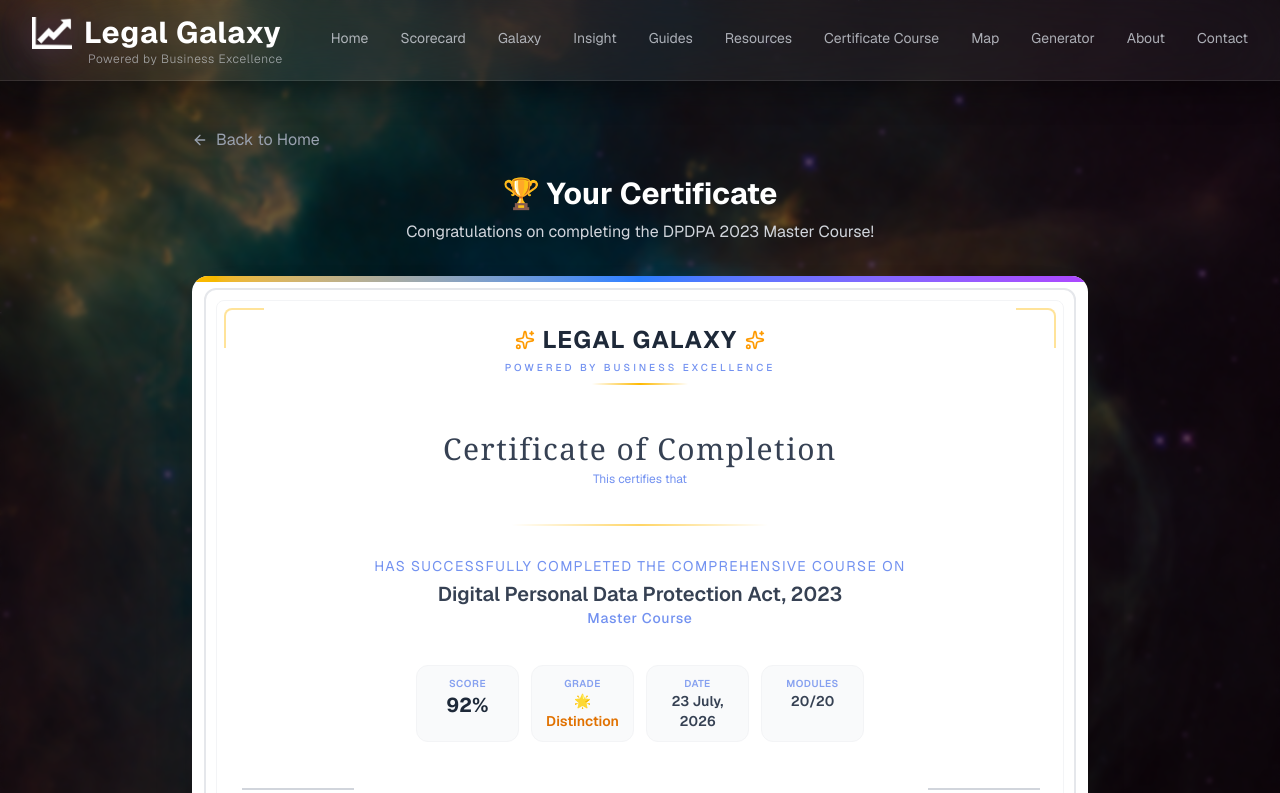
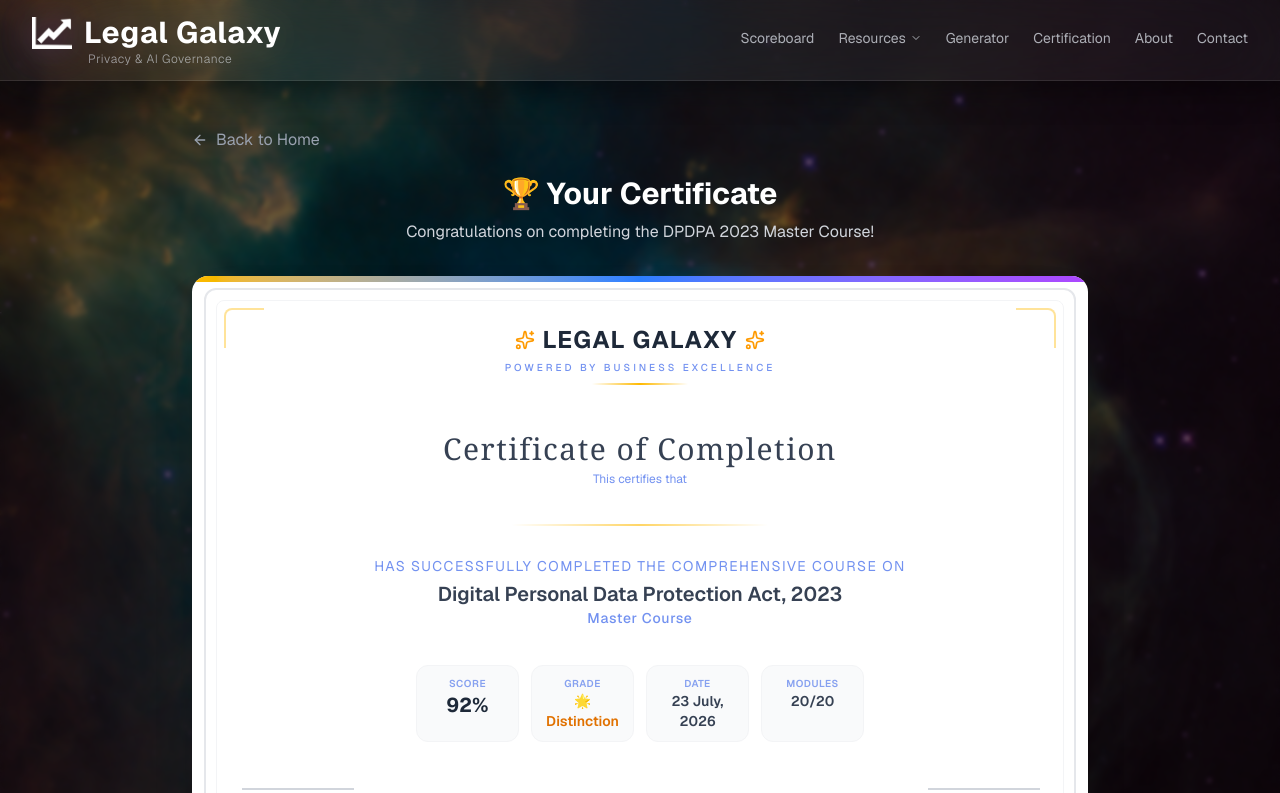
Before and after one commit to yashkulshrestha1102/data-protection-galaxy, a Next.js app: page /certificate in a window 1280 px wide. Shown: the top 793 px of the page. Built offline with nearby package versions, Linux system fonts and the light colour scheme.

Commit message:
brand constitency theek hui kya

```diff
--- a/app/layout.tsx
+++ b/app/layout.tsx
@@ -19,7 +19,7 @@ const geistMono = Geist_Mono({
 });
 
 export const metadata: Metadata = {
-  title: "Legal Galaxy | Data Protection",
+  title: "Legal Galaxy |  Privacy & AI Governance",
   description: "Your interactive guide to understanding the Digital Personal Data Protection Act, 2023",
 };
 
--- a/components/layout/Header.tsx
+++ b/components/layout/Header.tsx
@@ -3,76 +3,162 @@
 import Link from "next/link";
 import { usePathname } from "next/navigation";
 import { useState } from "react";
-import { Menu, X } from "lucide-react";
+import { Menu, X, ChevronDown } from "lucide-react";
 
+// ===== NEW NAVIGATION STRUCTURE =====
+// Home removed, Resources dropdown added
 const navLinks = [
-  { href: "/", label: "Home" },
-  { href: "/scorecard", label: "Scorecard" },
-  { href: "/galaxy", label: "Galaxy" },
-  { href: "/insight", label: "Insight" },
-   { href: "/resources/guides", label: "Guides" },
-  { href: "/resources", label: "Resources" },
-{ href: "/certificate-course", label: "Certificate Course" },
-   { href: "/map", label: "Map" },
+  { href: "/scorecard", label: "Scoreboard" },
   { href: "/generator", label: "Generator" },
+  { href: "/certificate-course", label: "Certification Course" },
   { href: "/about", label: "About" },
   { href: "/contact", label: "Contact" },
 ];
 
+// ===== RESOURCES DROPDOWN ITEMS =====
+const resourcesDropdown = [
+  { href: "/galaxy", label: "Galaxy" },
+  { href: "/insight", label: "Insights" },
+  { href: "/resources/guides", label: "Guides" },
+  { href: "/map", label: "Map" },
+];
+
 export const Header = () => {
   const [isOpen, setIsOpen] = useState(false);
+  const [isResourcesOpen, setIsResourcesOpen] = useState(false);
   const pathname = usePathname();
 
   return (
     <header className="fixed top-0 left-0 right-0 z-50 bg-white/5 backdrop-blur-2xl border-b border-white/10 shadow-[0_8px_32px_rgba(0,0,0,0.4)]">
       <div className="max-w-7xl mx-auto px-4 sm:px-6 lg:px-8">
         <div className="flex items-center justify-between h-20">
-          {/* Logo Section - Updated with Bigger Logo */}
+          {/* ===== LOGO ===== */}
           <Link href="/" className="flex flex-col group cursor-pointer" prefetch={true}>
             <div className="flex items-center gap-3">
               <div className="relative">
-                {/* Glow Effect - Enhanced */}
                 <div className="absolute inset-0 bg-purple-400/20 blur-2xl rounded-full group-hover:bg-purple-400/30 transition-all scale-150" />
-
-                {/* Company Logo - Bigger & Better Visible */}
                 <img
                   src="/images/logo.png"
-                  alt="Business Excellence Logo"
+                  alt="Legal Galaxy Logo"
                   className="w-10 h-10 object-contain relative z-10 group-hover:scale-110 group-hover:rotate-6 transition-all duration-300 drop-shadow-[0_0_15px_rgba(168,85,247,0.3)]"
                 />
               </div>
-              {/* Text - Adjusted spacing */}
               <span className="text-2xl md:text-3xl font-bold text-white tracking-wide drop-shadow-[0_0_20px_rgba(255,255,255,0.15)]">
                 Legal Galaxy
               </span>
             </div>
             <span className="text-[10px] md:text-xs text-gray-300/70 tracking-wider ml-14 -mt-0.5 font-light">
-              Powered by Business Excellence
+              Privacy & AI Governance
             </span>
           </Link>
 
-          {/* Desktop Navigation */}
-          <nav className="hidden md:flex items-center gap-8">
-            {navLinks.map((link) => {
-              const isActive = pathname === link.href;
-              return (
+          {/* ===== DESKTOP NAVIGATION ===== */}
+          <nav className="hidden md:flex items-center gap-6">
+            {/* Scoreboard */}
             <Link
-                  key={link.href}
-                  href={link.href}
+              href="/scorecard"
               prefetch={true}
               className={`text-sm transition-all duration-200 ${
-                    isActive
+                pathname === "/scorecard"
                   ? 'text-white font-semibold border-b-2 border-purple-400 pb-1'
                   : 'text-gray-300/80 hover:text-white hover:border-b-2 hover:border-purple-400/50 pb-1'
               }`}
             >
-                  {link.label}
+              Scoreboard
             </Link>
-              );
-            })}
+
+            {/* Resources Dropdown */}
+            <div
+              className="relative"
+              onMouseEnter={() => setIsResourcesOpen(true)}
+              onMouseLeave={() => setIsResourcesOpen(false)}
+            >
+              <button
+                className={`text-sm transition-all duration-200 flex items-center gap-1 ${
+                  resourcesDropdown.some(item => pathname === item.href)
+                    ? 'text-white font-semibold border-b-2 border-purple-400 pb-1'
+                    : 'text-gray-300/80 hover:text-white hover:border-b-2 hover:border-purple-400/50 pb-1'
+                }`}
+              >
+                Resources
+                <ChevronDown className={`w-3 h-3 transition-transform ${isResourcesOpen ? 'rotate-180' : ''}`} />
+              </button>
+
+              {/* Dropdown Menu */}
+              {isResourcesOpen && (
+                <div className="absolute top-full left-0 mt-2 w-48 bg-black/90 backdrop-blur-2xl border border-white/10 rounded-xl shadow-2xl py-2">
+                  {resourcesDropdown.map((item) => (
+                    <Link
+                      key={item.href}
+                      href={item.href}
+                      prefetch={true}
+                      className={`block px-4 py-2.5 text-sm transition-colors ${
+                        pathname === item.href
+                          ? 'text-white bg-purple-500/20'
+                          : 'text-gray-300/80 hover:text-white hover:bg-white/10'
+                      }`}
+                    >
+                      {item.label}
+                    </Link>
+                  ))}
+                </div>
+              )}
+            </div>
+
+            {/* Generator */}
+            <Link
+              href="/generator"
+              prefetch={true}
+              className={`text-sm transition-all duration-200 ${
+                pathname === "/generator"
+                  ? 'text-white font-semibold border-b-2 border-purple-400 pb-1'
+                  : 'text-gray-300/80 hover:text-white hover:border-b-2 hover:border-purple-400/50 pb-1'
+              }`}
+            >
+              Generator
+            </Link>
+
+            {/* Certification Course */}
+            <Link
+              href="/certificate-course"
+              prefetch={true}
+              className={`text-sm transition-all duration-200 ${
+                pathname === "/certificate-course"
+                  ? 'text-white font-semibold border-b-2 border-purple-400 pb-1'
+                  : 'text-gray-300/80 hover:text-white hover:border-b-2 hover:border-purple-400/50 pb-1'
+              }`}
+            >
+              Certification
+            </Link>
+
+            {/* About */}
+            <Link
+              href="/about"
+              prefetch={true}
+              className={`text-sm transition-all duration-200 ${
+                pathname === "/about"
+                  ? 'text-white font-semibold border-b-2 border-purple-400 pb-1'
+                  : 'text-gray-300/80 hover:text-white hover:border-b-2 hover:border-purple-400/50 pb-1'
+              }`}
+            >
+              About
+            </Link>
+
+            {/* Contact */}
+            <Link
+              href="/contact"
+              prefetch={true}
+              className={`text-sm transition-all duration-200 ${
+                pathname === "/contact"
+                  ? 'text-white font-semibold border-b-2 border-purple-400 pb-1'
+                  : 'text-gray-300/80 hover:text-white hover:border-b-2 hover:border-purple-400/50 pb-1'
+              }`}
+            >
+              Contact
+            </Link>
           </nav>
 
-          {/* Mobile Menu Button */}
+          {/* ===== MOBILE MENU BUTTON ===== */}
           <button
             onClick={() => setIsOpen(!isOpen)}
             className="md:hidden text-white p-2 hover:bg-white/10 rounded-lg transition-colors"
@@ -82,28 +168,99 @@ export const Header = () => {
           </button>
         </div>
 
-        {/* Mobile Navigation */}
+        {/* ===== MOBILE NAVIGATION ===== */}
         {isOpen && (
           <div className="md:hidden py-4 border-t border-white/10 bg-white/5 backdrop-blur-xl">
-            <nav className="flex flex-col gap-2">
-              {navLinks.map((link) => {
-                const isActive = pathname === link.href;
-                return (
+            <nav className="flex flex-col gap-1">
+              {/* Scoreboard */}
               <Link
-                    key={link.href}
-                    href={link.href}
+                href="/scorecard"
                 prefetch={true}
                 onClick={() => setIsOpen(false)}
                 className={`px-4 py-2.5 rounded-lg transition-all ${
-                      isActive
+                  pathname === "/scorecard"
                     ? 'bg-gradient-to-r from-purple-500/20 to-blue-500/20 text-white font-semibold border border-purple-400/30'
                     : 'text-gray-300/80 hover:text-white hover:bg-white/10'
                 }`}
               >
-                    {link.label}
+                Scoreboard
               </Link>
-                );
-              })}
+
+              {/* Resources - Mobile Dropdown */}
+              <div className="px-4 py-1">
+                <p className="text-xs text-gray-500 uppercase tracking-wider font-semibold mb-1">Resources</p>
+                {resourcesDropdown.map((item) => (
+                  <Link
+                    key={item.href}
+                    href={item.href}
+                    prefetch={true}
+                    onClick={() => setIsOpen(false)}
+                    className={`block px-4 py-2 rounded-lg transition-all text-sm ${
+                      pathname === item.href
+                        ? 'text-white bg-purple-500/20 font-semibold'
+                        : 'text-gray-300/80 hover:text-white hover:bg-white/10'
+                    }`}
+                  >
+                    {item.label}
+                  </Link>
+                ))}
+              </div>
+
+              {/* Generator */}
+              <Link
+                href="/generator"
+                prefetch={true}
+                onClick={() => setIsOpen(false)}
+                className={`px-4 py-2.5 rounded-lg transition-all ${
+                  pathname === "/generator"
+                    ? 'bg-gradient-to-r from-purple-500/20 to-blue-500/20 text-white font-semibold border border-purple-400/30'
+                    : 'text-gray-300/80 hover:text-white hover:bg-white/10'
+                }`}
+              >
+                Generator
+              </Link>
+
+              {/* Certification */}
+              <Link
+                href="/certificate-course"
+                prefetch={true}
+                onClick={() => setIsOpen(false)}
+                className={`px-4 py-2.5 rounded-lg transition-all ${
+                  pathname === "/certificate-course"
+                    ? 'bg-gradient-to-r from-purple-500/20 to-blue-500/20 text-white font-semibold border border-purple-400/30'
+                    : 'text-gray-300/80 hover:text-white hover:bg-white/10'
+                }`}
+              >
+                Certification
+              </Link>
+
+              {/* About */}
+              <Link
+                href="/about"
+                prefetch={true}
+                onClick={() => setIsOpen(false)}
+                className={`px-4 py-2.5 rounded-lg transition-all ${
+                  pathname === "/about"
+                    ? 'bg-gradient-to-r from-purple-500/20 to-blue-500/20 text-white font-semibold border border-purple-400/30'
+                    : 'text-gray-300/80 hover:text-white hover:bg-white/10'
+                }`}
+              >
+                About
+              </Link>
+
+              {/* Contact */}
+              <Link
+                href="/contact"
+                prefetch={true}
+                onClick={() => setIsOpen(false)}
+                className={`px-4 py-2.5 rounded-lg transition-all ${
+                  pathname === "/contact"
+                    ? 'bg-gradient-to-r from-purple-500/20 to-blue-500/20 text-white font-semibold border border-purple-400/30'
+                    : 'text-gray-300/80 hover:text-white hover:bg-white/10'
+                }`}
+              >
+                Contact
+              </Link>
             </nav>
           </div>
         )}
```
Lines whose indentation alone changed are shown as unchanged.
